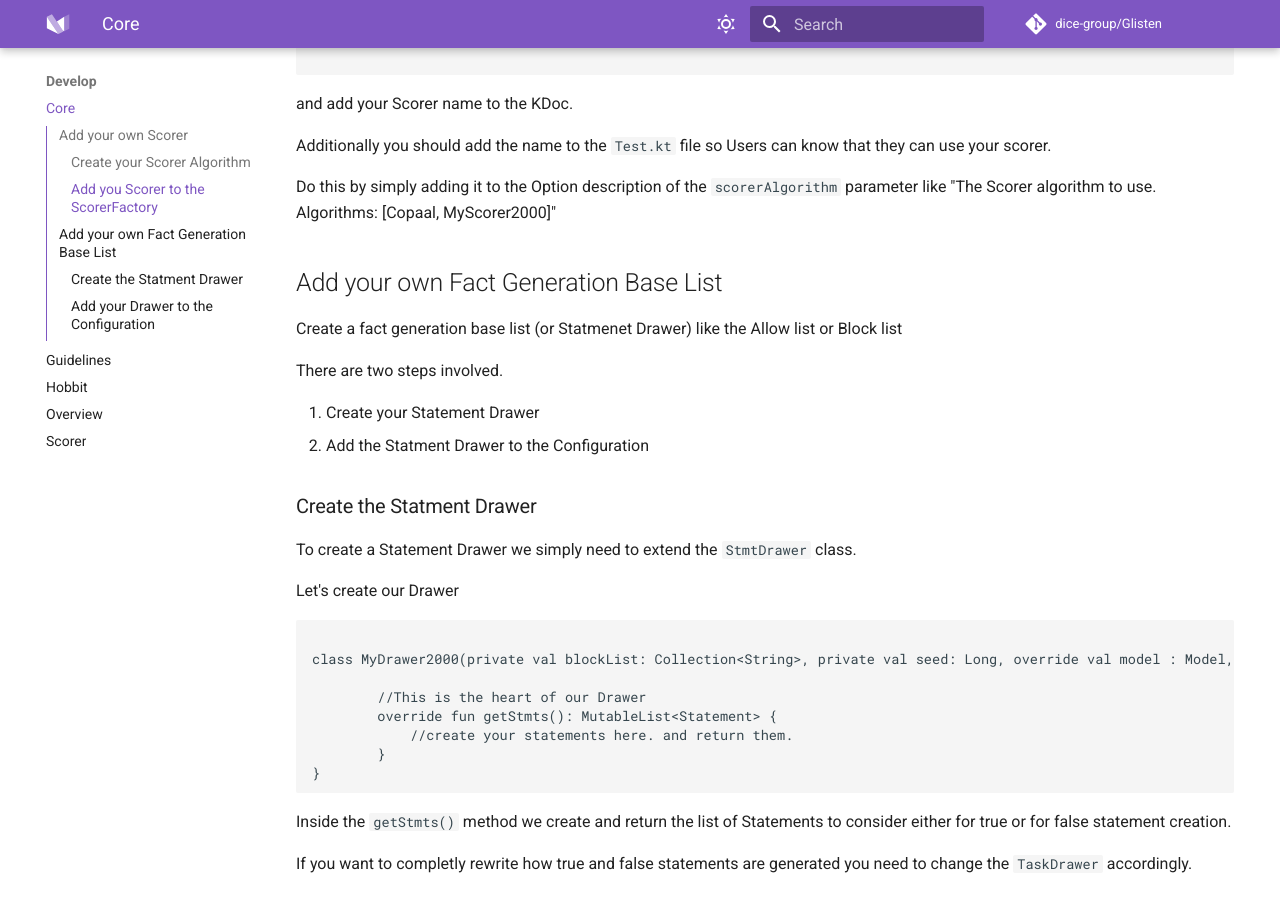
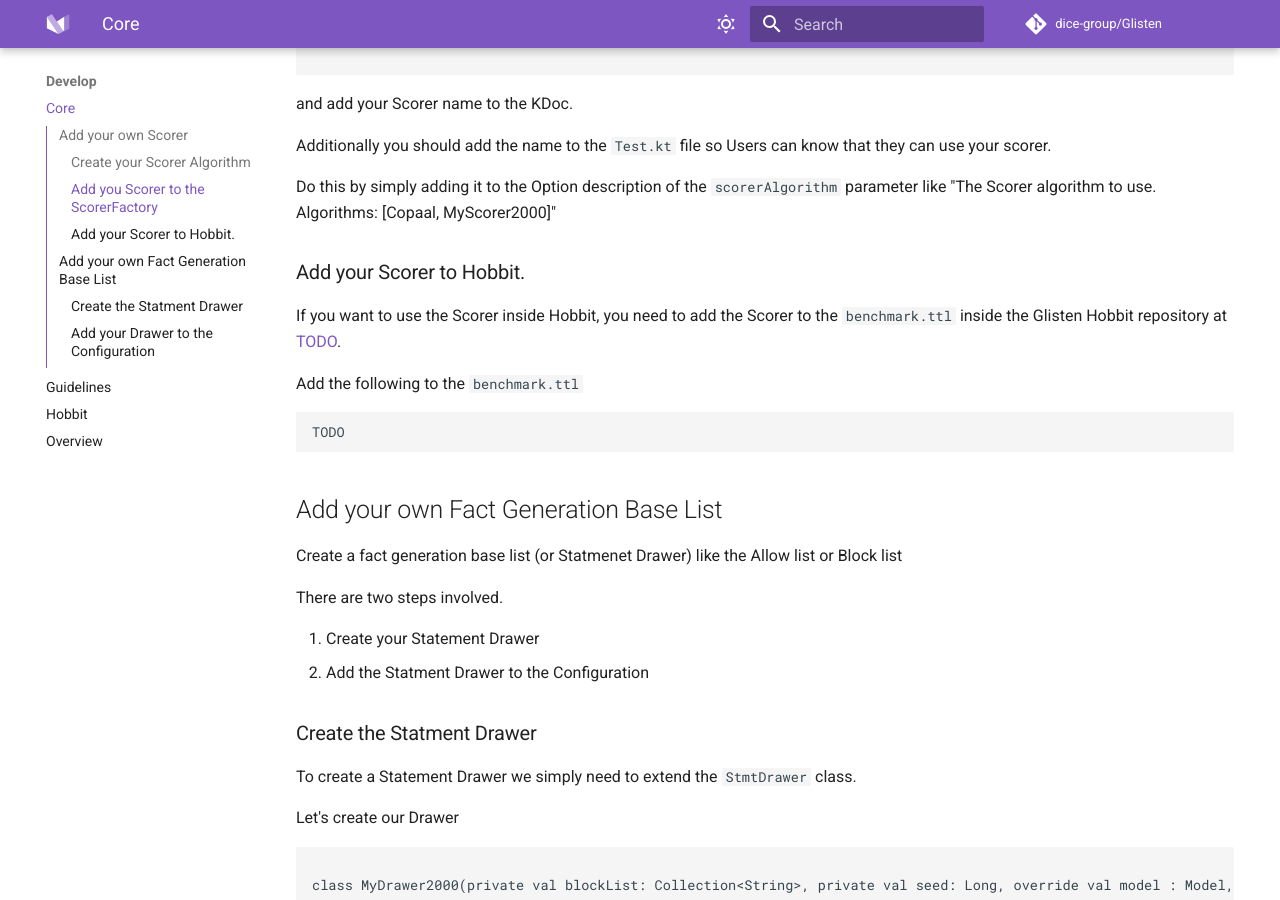
Before and after one commit to dice-group/glisten, an MkDocs documentation site: the page built from docs/develop/core.md, in a window 1280 px wide and 900 px high, scrolled down 1612 px. Built offline with MkDocs 1.6.1 and Material for MkDocs 9.7.7, drawn with Linux system fonts in a browser that asks for light colours; comment, search, counter and statistics services are not loaded.

Commit message:
adding guidelines, todo docs

````diff
--- a/docs/develop/core.md
+++ b/docs/develop/core.md
@@ -75,6 +75,17 @@ Additionally you should add the name to the `Test.kt` file so Users can know tha
 Do this by simply adding it to the Option description of the `scorerAlgorithm`  parameter like "The Scorer algorithm to use. Algorithms: [Copaal, MyScorer2000]"
 
 
+### Add your Scorer to Hobbit.
+
+If you want to use the Scorer inside Hobbit, you need to add the Scorer to the `benchmark.ttl` inside the Glisten Hobbit repository at [TODO]().
+
+Add the following to the `benchmark.ttl`
+
+```ttl
+TODO
+```
+
+
 ## Add your own Fact Generation Base List
 
 Create a fact generation base list (or Statmenet Drawer) like the Allow list or Block list
````
Also changed, not shown: docs/develop/guidelines.md (+24 -0 lines), docs/develop/overview.md (+1 -0 lines), docs/develop/scorer.md (deleted).
